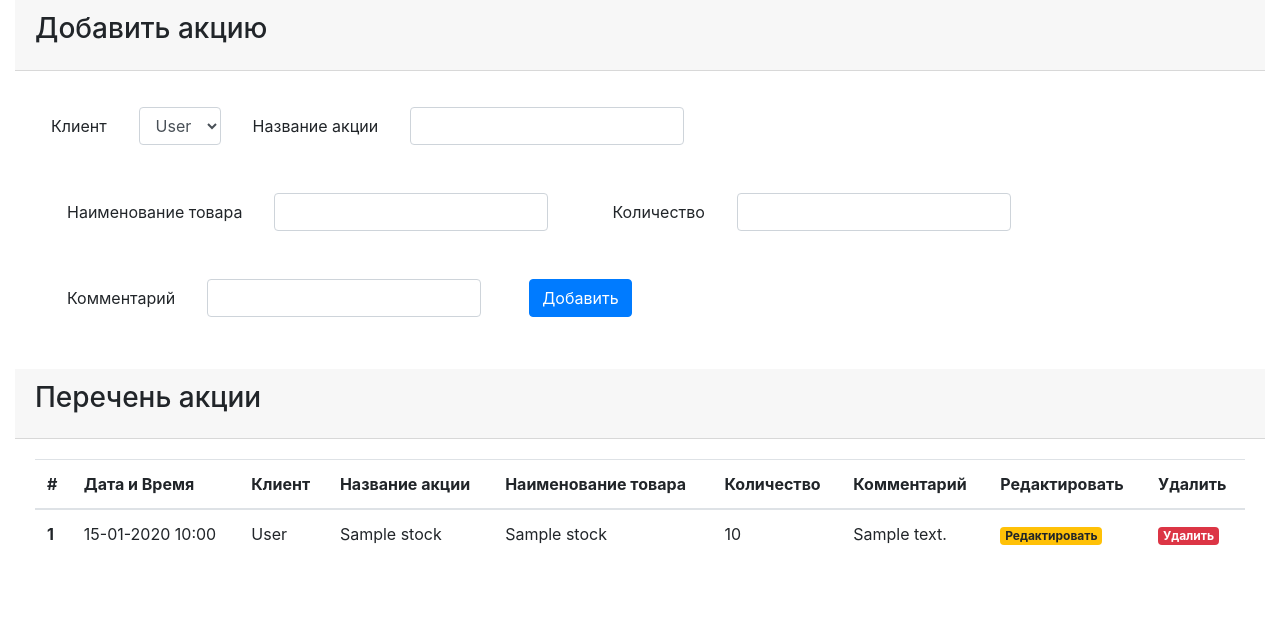
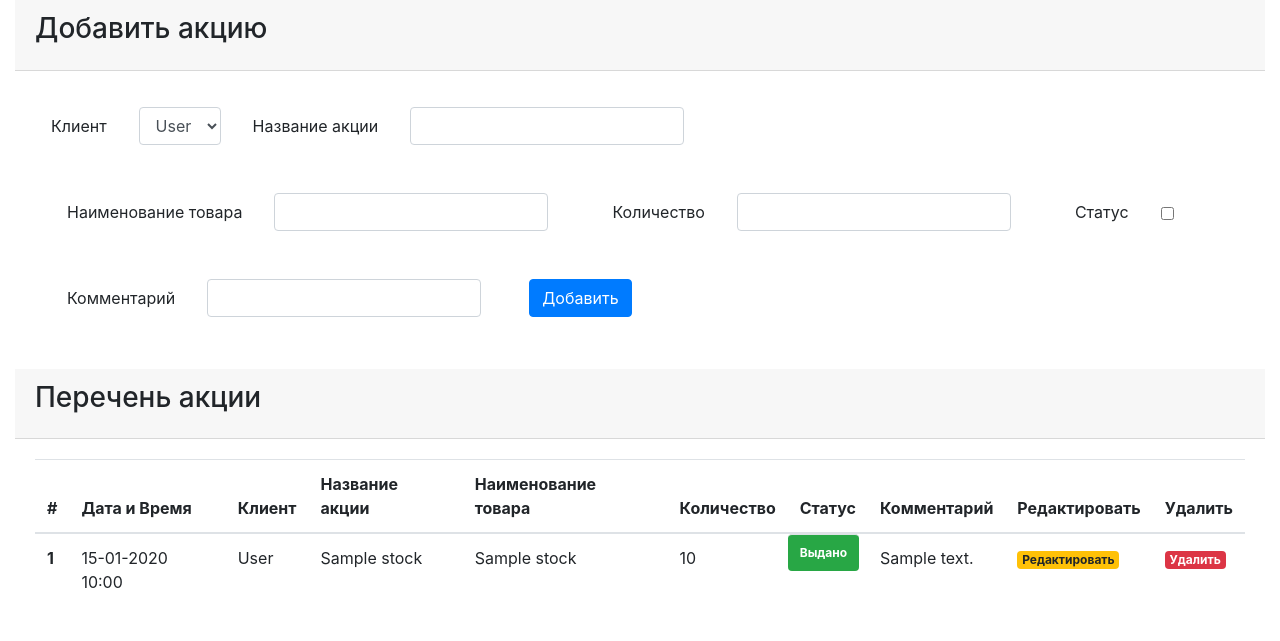
Before and after one commit to dodgyturtle/ls-backend, a Flask app: page /stock in a window 1280 px wide. Shown: the part 56-697 px from the top of the page. Run offline with Flask 2, Linux system fonts and the light colour scheme; a user stored in the database is signed in; tables that the repository leaves empty hold one stand-in row (values such as "Sample post"); some libraries are stand-ins or nearby versions.

Commit message:
Add status to the stock

```diff
--- a/app/models.py
+++ b/app/models.py
@@ -30,6 +30,7 @@ class Stock(db.Model, ModelMixin, SerializerMixin):
     nameproduct = db.Column(db.String(100))
     quantity = db.Column(db.Integer)
     sumquantity = db.Column(db.Integer)
+    status = db.Column(db.Boolean, default=False)
     comment = db.Column(db.Text)
 
     def __repr__(self):
@@ -56,7 +57,7 @@ class Sale(db.Model, ModelMixin, SerializerMixin):
     price = db.Column(db.Numeric(11,2))
     sumprice = db.Column(db.Numeric(11,2))
     sumquantity = db.Column(db.Integer)
-    status = db.Column(db.Boolean, default=True)
+    status = db.Column(db.Boolean, default=False)
     comment = db.Column(db.Text)
 
     def __repr__(self):
--- a/app/templates/webbackend/stock/stock.html
+++ b/app/templates/webbackend/stock/stock.html
@@ -26,6 +26,10 @@
           <p class="p-3 mb-2">{{form.quantity(class='form-control')}}</p>
         </div>
         <div class="form-group mx-sm-3 mb-2">
+          <p class="p-3 mb-2">{{form.status.label}}</p>
+          <p class="p-3 mb-2">{{form.status(class='form-control')}}</p>
+        </div>
+        <div class="form-group mx-sm-3 mb-2">
           <p class="p-3 mb-2">{{form.comment.label}}</p>
           <p class="p-3 mb-2">{{form.comment(class='form-control')}}</p>
         </div>
@@ -46,6 +50,7 @@
               <th scope="col">Название акции</th>
               <th scope="col">Наименование товара</th>
               <th scope="col">Количество</th>
+              <th scope="col">Статус</th>
               <th scope="col">Комментарий</th>
               <th scope="col">Редактировать</th>
               <th scope="col">Удалить</th>
@@ -61,6 +66,11 @@
               <td>{{ stock.namestock }}</td>
               <td>{{ stock.nameproduct }}</td>
               <td>{{ stock.quantity }}</td>
+              {% if stock.status %}
+              <td span class="badge badge-success">Выдано</td>
+              {% else %}
+              <td span class="badge badge-info">Не выдано</td>
+              {% endif %}
               <td>{{ stock.comment }}</td>
               <td><a href="{{url_for('webbackend.stockupdate', stock_id=stock.id) }}"><span
                     class="badge badge-warning">Редактировать</span></a></td>
--- a/app/templates/webbackend/stock/stockdelete.html
+++ b/app/templates/webbackend/stock/stockdelete.html
@@ -18,6 +18,7 @@
               <th scope="col">Клиент</th>
               <th scope="col">Наименование товара</th>
               <th scope="col">Количество</th>
+              <th scope="col">Статус</th>
               <th scope="col">Комментарий</th>
               <th scope="col">Удалить</th>
               <th scope="col">Отменить</th>
@@ -30,6 +31,11 @@
               <td>{{ stock.namestock }}</td>
               <td>{{ stock.nameproduct }}</td>
               <td>{{ stock.quantity }}</td>
+              {% if stock.status %}
+              <td span class="badge badge-success">Выдано</td>
+              {% else %}
+              <td span class="badge badge-info">Не выдано</td>
+              {% endif %}
               <td>{{ stock.comment }}</td>
               <td>{{form.submit(class='btn btn-danger')}}</td>
               <td>{{form.cancel(class='btn btn-dark')}}</td>
--- a/app/templates/webbackend/stock/stockupdate.html
+++ b/app/templates/webbackend/stock/stockupdate.html
@@ -18,6 +18,7 @@
               <th scope="col">Название акции</th>
               <th scope="col">Наименование товара</th>
               <th scope="col">Количество</th>
+              <th scope="col">Статус</th>
               <th scope="col">Комментарий</th>
               <th scope="col">Изменить</th>
               <th scope="col">Отменить</th>
@@ -31,6 +32,7 @@
               <td>{{ form.namestock(class='form-control', value=stock.namestock) }}</td>
               <td>{{ form.nameproduct(class='form-control', value = stock.nameproduct) }}</td>
               <td>{{ form.quantity(class='form-control', value = stock.quantity) }}</td>
+              <td>{{ form.status(class='form-control', checked=stock.status) }}</td>
               <td>{{ form.comment(class='form-control', value = stock.comment) }}</td>
               <td>{{ form.submit(class='btn btn-danger') }}</td>
               <td>{{ form.cancel(class='btn btn-dark') }}</td>
--- a/app/webbackend/forms.py
+++ b/app/webbackend/forms.py
@@ -116,6 +116,7 @@ class AddStockForm(FlaskForm):
     nameproduct = StringField('Наименование товара', [Length(0, 200)])
     quantity = IntegerField("Количество")
     comment = StringField('Комментарий', [Length(0, 200)])
+    status = BooleanField('Статус')
     submit = SubmitField('Добавить')
 
 
@@ -126,4 +127,5 @@ class UpdateStockForm(FlaskForm):
     quantity = IntegerField("Количество")
     comment = StringField('Комментарий', [Length(0, 200)])
     submit = SubmitField('Изменить')
+    status = BooleanField('Статус')
     cancel = SubmitField('Отменить')
--- a/app/webbackend/views.py
+++ b/app/webbackend/views.py
@@ -390,6 +390,7 @@ def stock():
             namestock=form.namestock.data,
             nameproduct=form.nameproduct.data,
             quantity=form.quantity.data,
+            status=form.status.data,
             comment=form.comment.data,
         )
         stock_db.save()
@@ -416,6 +417,7 @@ def stockupdate(stock_id: int):
                     'namestock': form.namestock.data,
                     'nameproduct': form.nameproduct.data,
                     'quantity': form.quantity.data,
+                    'status': form.status.data,
                     'comment': form.comment.data,
                 }
             )
```
Also changed, not shown: config.py (+6 -6 lines).
